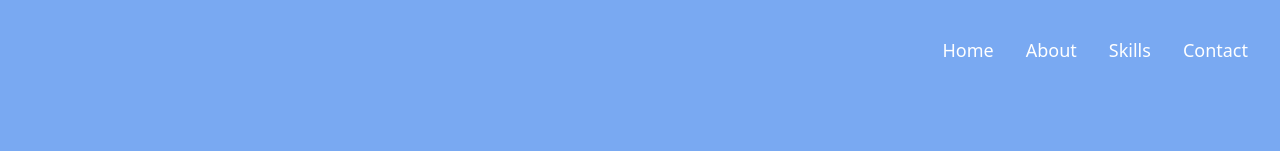
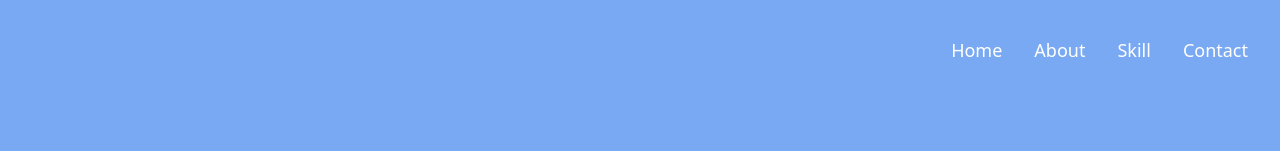
Before and after one commit to BrianHuynhCS/portfolio, a React (Create React App) app: page / in a window 1280 px wide. Shown: the top 151 px of the page. Built offline with nearby package versions, Linux system fonts and the light colour scheme; the HTML template or start-up script is replaced by a standard one.

Commit message:
add dependencies + update navbar

```diff
--- a/package.json
+++ b/package.json
@@ -10,6 +10,7 @@
     "react-dom": "^18.2.0",
     "react-icons": "^4.10.1",
     "react-scripts": "5.0.1",
+    "react-scroll": "^1.8.9",
     "web-vitals": "^2.1.4"
   },
   "scripts": {
--- a/src/components/Contact.jsx
+++ b/src/components/Contact.jsx
@@ -10,7 +10,7 @@ const Contact = () => {
                 <input className='text-black bg-[#e7ebf8] p-2' type='text' placeholder='Name' name='name'></input>
                 <input className='text-black my-4 p-2 bg-[#e7ebf8]' type='text' placeholder='Email' name='email'></input>
                 <textarea className='text-black bg-[#e7ebf8] p-2' rows='10' placeholder='Message' name='message'></textarea>
-                <button className='text-black hover:bg-white hover:text-black border-2 px-4 py-3 my-8 mx-auto flex items-center'>Ask Me Anything!</button>
+                <button className='hover:bg-white hover:text-black border-2 px-4 py-3 my-8 mx-auto flex items-center'>Ask Me Anything!</button>
             </form>
         </div>
     )
--- a/src/components/Navbar.jsx
+++ b/src/components/Navbar.jsx
@@ -2,6 +2,7 @@ import React, {useState} from 'react';
 import {FaBars, FaTimes, FaGithub, FaLinkedin} from 'react-icons/fa';
 import {HiOutlineMail} from 'react-icons/hi';
 import {BsFillPersonLinesFill} from 'react-icons/bs'
+import {Link} from 'react-scroll';
 
 const Navbar = () => {
     const [nav, setNav] = useState(false)
@@ -12,10 +13,26 @@ const Navbar = () => {
         <div className='fixed w-full h-[100px] flex justify-end items-center px-4 bg-[#79a9f2] text-white'>
             {/* menu */}
             <ul className='hidden md:flex'>
-                <li className='py-4 text-lg hover:bg-white hover:text-black'>Home</li>
-                <li className='py-4 text-lg hover:bg-white hover:text-black'>About</li>
-                <li className='py-4 text-lg hover:bg-white hover:text-black'>Skills</li>
-                <li className='py-4 text-lg hover:bg-white hover:text-black'>Contact</li>
+                <li className='py-4 text-lg hover:bg-white hover:text-black'>
+                    <Link to='home' smooth={true} offset={50} duration={500}>
+                        Home
+                    </Link>
+                </li>
+                <li className='py-4 text-lg hover:bg-white hover:text-black'>
+                    <Link to='about' smooth={true} offset={50} duration={500}>
+                        About
+                    </Link>
+                </li>
+                <li className='py-4 text-lg hover:bg-white hover:text-black'>
+                    <Link to='skill' smooth={true} offset={50} duration={500}>
+                        Skill
+                    </Link>
+                </li>
+                <li className='py-4 text-lg hover:bg-white hover:text-black'>
+                <Link to='contact' smooth={true} offset={50} duration={500}>
+                        Contact
+                </Link>
+                </li>
             </ul>
 
             {/* Hamburger */}
@@ -23,11 +40,27 @@ const Navbar = () => {
                 {!nav ? <FaBars size={30} /> : <FaTimes />}
             </div>
 
-            <ul className={!nav ? 'hidden' : 'absolute top-0 left-0 w-full h-screen bg-[#0a192f] flex flex-col justify-center items-center'}>
-                <li className='py-6 text-4xl'>Home</li>
-                <li className='py-6 text-4xl'>About</li>
-                <li className='py-6 text-4xl'>Skills</li>
-                <li className='py-6 text-4xl'>Contact</li>
+            <ul className={!nav ? 'hidden' : 'absolute top-0 left-0 w-full h-screen bg-[#79a9f2] flex flex-col justify-center items-center'}>
+                <li className='py-6 text-4xl'>
+                    <Link onClick={handleClick} to='home' smooth={true} offset={50} duration={500}>
+                        Home
+                    </Link>
+                </li>
+                <li className='py-6 text-4xl'>
+                    <Link onClick={handleClick} to='about' smooth={true} offset={50} duration={500}>
+                        About
+                    </Link>
+                </li>
+                <li className='py-6 text-4xl'>
+                    <Link onClick={handleClick} to='skill' smooth={true} offset={50} duration={500}>
+                        Skill
+                    </Link>
+                </li>
+                <li className='py-6 text-4xl'>
+                    <Link onClick={handleClick} to='contact' smooth={true} offset={50} duration={500}>
+                        Contact
+                    </Link>
+                </li>
             </ul>
 
             {/* Social Icons */}
```
Also changed, not shown: 1 other file (tests, documents, lock files or other folders).
